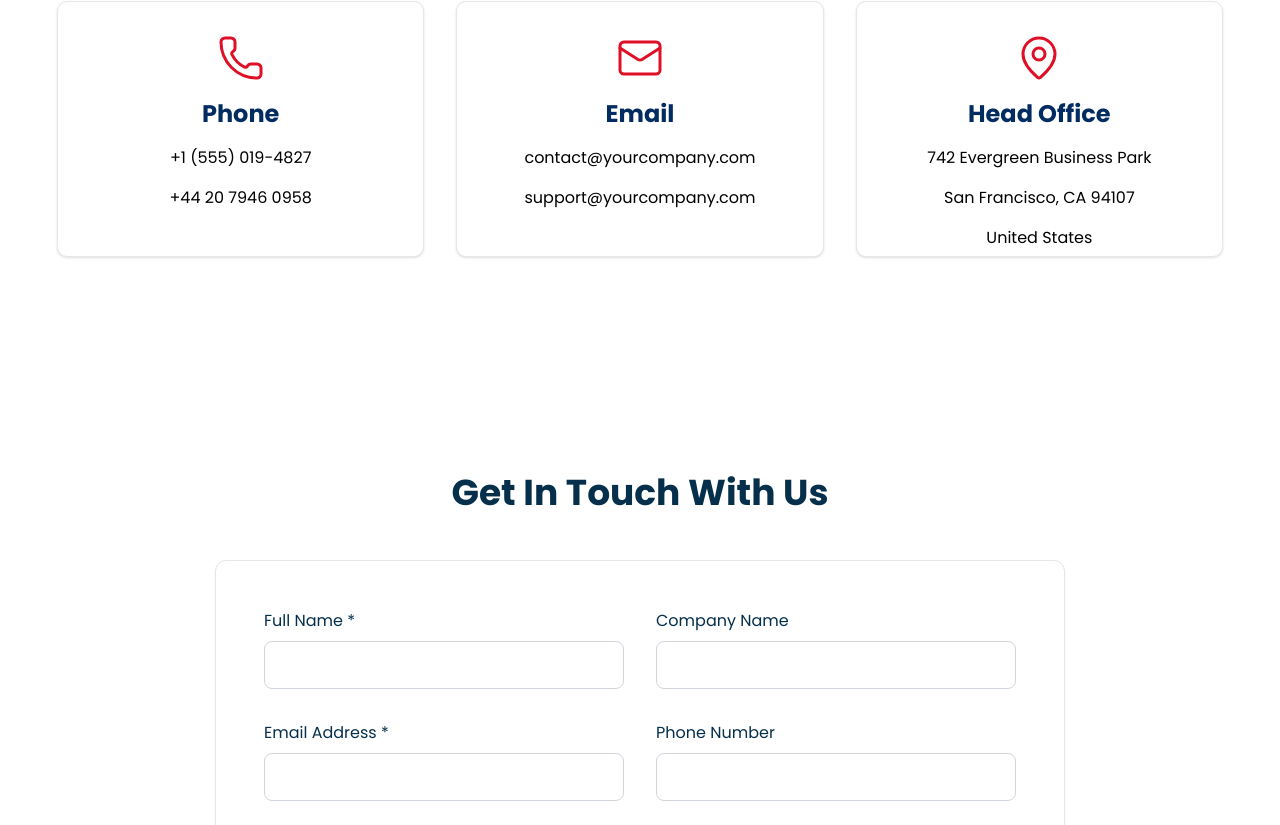
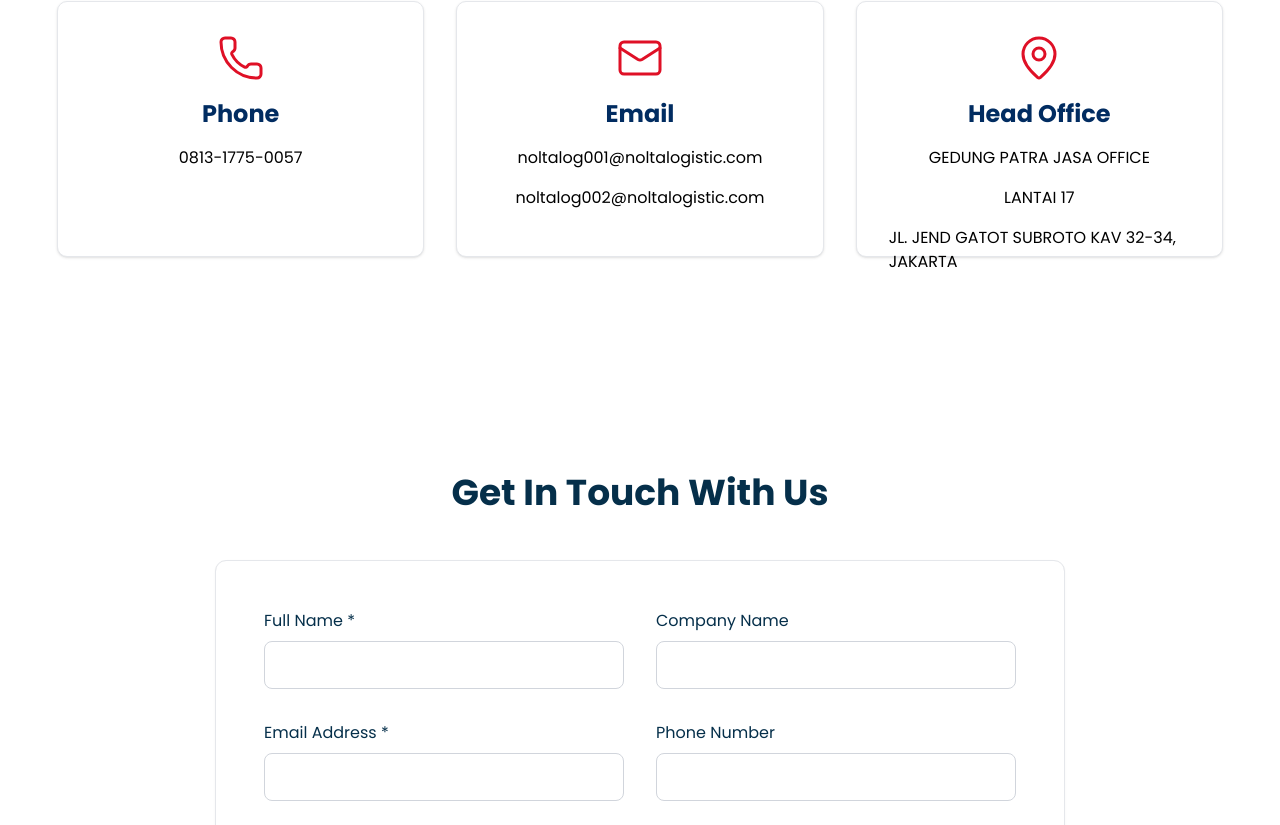
Before and after one commit to nopall-png/nolta-company-profile, a Next.js app: page /contact in a window 1280 px wide. Shown: the part 1155-1980 px from the top of the page. Built offline with nearby package versions, Linux system fonts and the light colour scheme.

Commit message:
update no telepon email tempat

```diff
--- a/components/layout/Footer.tsx
+++ b/components/layout/Footer.tsx
@@ -105,7 +105,7 @@ export default function Footer() {
               </p>
               <p className="flex items-start gap-2">
                 <span className="text-cyan-400 mt-0.5">📍</span>
-                <span>Jakarta, Indonesia</span>
+                <span>JL. JEND GATOT SUBROTO KAV 32-34, JAKARTA</span>
               </p>
             </div>
           </div>
--- a/components/sections/contact/ContactInfo.tsx
+++ b/components/sections/contact/ContactInfo.tsx
@@ -89,8 +89,7 @@ export default function ContactInfo() {
           >
             <Image src="/icons/contact/phone.svg" alt="Phone" width={48} height={48} />
             <h3 className="text-[var(--color-primary)] text-2xl font-bold">Phone</h3>
-            <p>+1 (555) 019-4827</p>
-            <p>+44 20 7946 0958</p>
+            <p>0813-1775-0057</p>
           </motion.div>
 
           {/* CARD 2 */}
@@ -108,8 +107,8 @@ export default function ContactInfo() {
           >
             <Image src="/icons/contact/email.svg" alt="Email" width={48} height={48} />
             <h3 className="text-[var(--color-primary)] text-2xl font-bold">Email</h3>
-            <p>contact@yourcompany.com</p>
-            <p>support@yourcompany.com</p>
+            <p> noltalog001@noltalogistic.com</p>
+            <p> noltalog002@noltalogistic.com</p>
           </motion.div>
 
           {/* CARD 3 */}
@@ -127,9 +126,9 @@ export default function ContactInfo() {
           >
             <Image src="/icons/contact/location.svg" alt="Location" width={48} height={48} />
             <h3 className="text-[var(--color-primary)] text-2xl font-bold">Head Office</h3>
-            <p>742 Evergreen Business Park</p>
-            <p>San Francisco, CA 94107</p>
-            <p>United States</p>
+            <p>GEDUNG PATRA JASA OFFICE</p>
+            <p>LANTAI 17</p>
+            <p>JL. JEND GATOT SUBROTO KAV 32-34, JAKARTA</p>
           </motion.div>
 
         </motion.div>
```
